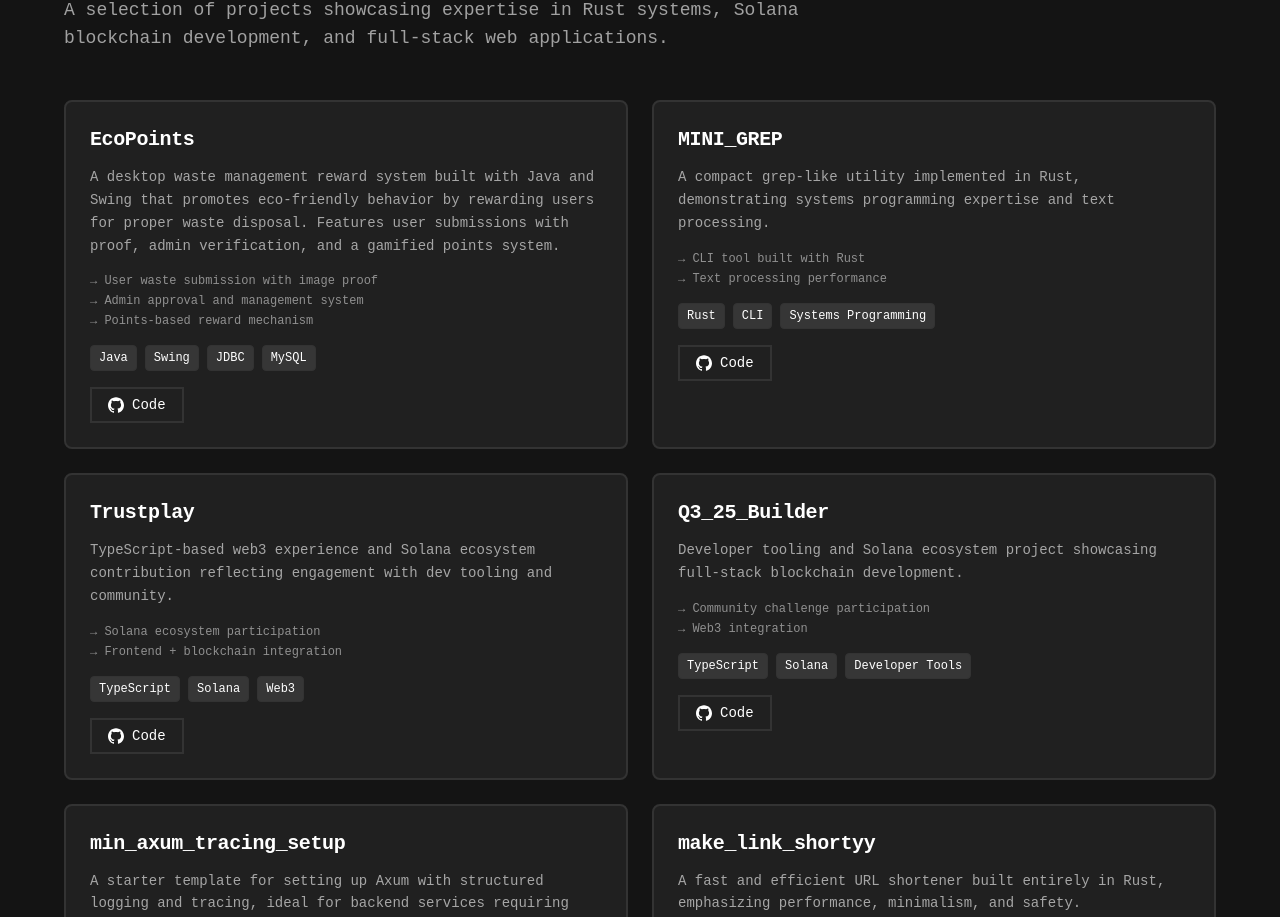
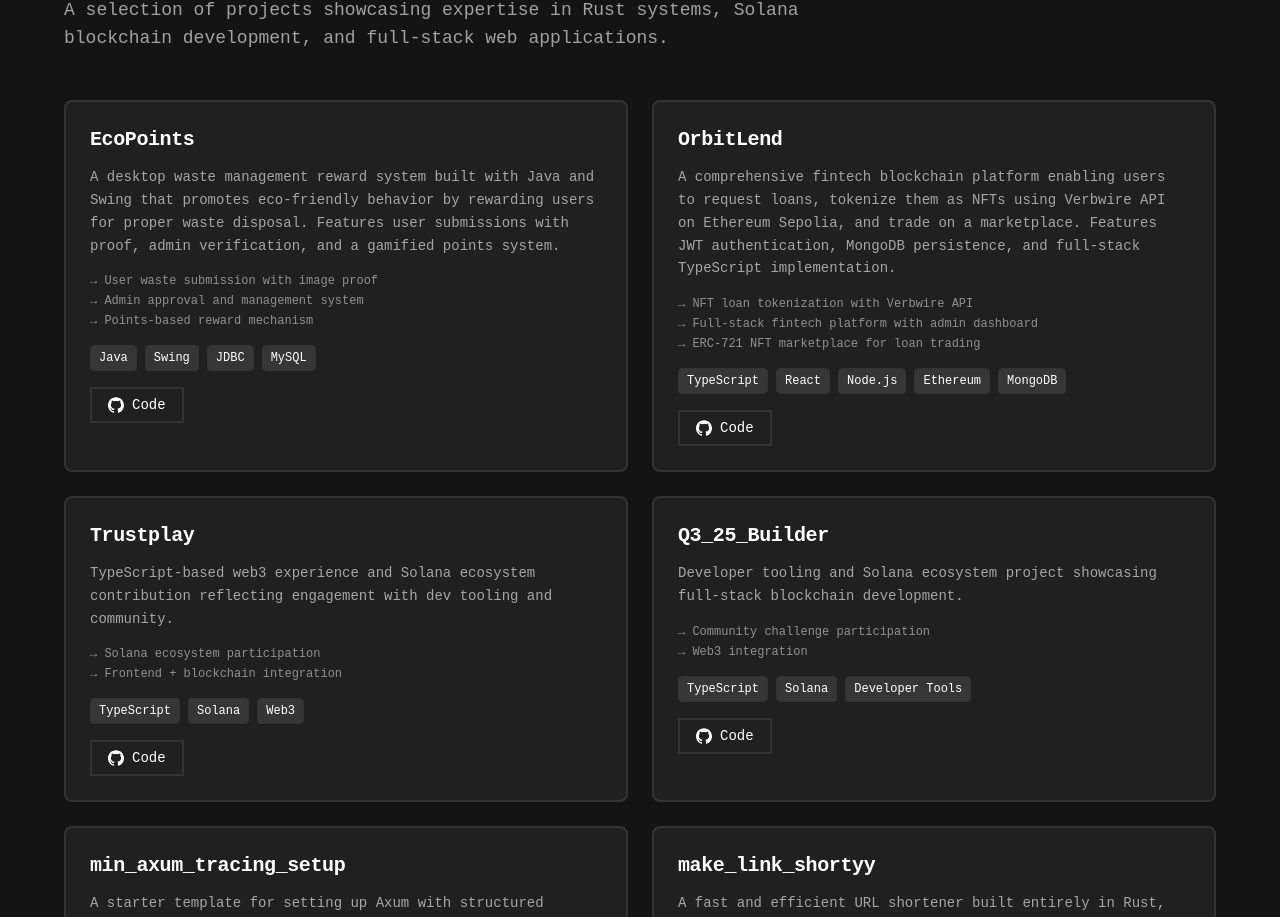
Before and after one commit to nxtman0z/web3_portfolio, a React (Vite) app: page / in a window 1280 px wide. Shown: the part 1819-2736 px from the top of the page. Built offline with nearby package versions, Linux system fonts and the light colour scheme.

Commit message:
Updated second project to OrbitLend

```diff
--- a/src/components/Projects.tsx
+++ b/src/components/Projects.tsx
@@ -18,12 +18,16 @@ export const Projects = () => {
       demo: null,
     },
     {
-      title: "MINI_GREP",
+      title: "OrbitLend",
       description:
-        "A compact grep-like utility implemented in Rust, demonstrating systems programming expertise and text processing.",
-      tags: ["Rust", "CLI", "Systems Programming"],
-      highlights: ["CLI tool built with Rust", "Text processing performance"],
-      github: "https://github.com/deepesh-sr/MINI_GREP",
+        "A comprehensive fintech blockchain platform enabling users to request loans, tokenize them as NFTs using Verbwire API on Ethereum Sepolia, and trade on a marketplace. Features JWT authentication, MongoDB persistence, and full-stack TypeScript implementation.",
+      tags: ["TypeScript", "React", "Node.js", "Ethereum", "MongoDB"],
+      highlights: [
+        "NFT loan tokenization with Verbwire API",
+        "Full-stack fintech platform with admin dashboard",
+        "ERC-721 NFT marketplace for loan trading",
+      ],
+      github: "https://github.com/nxtman0z/OrbitLend",
       demo: null,
     },
     {
```
